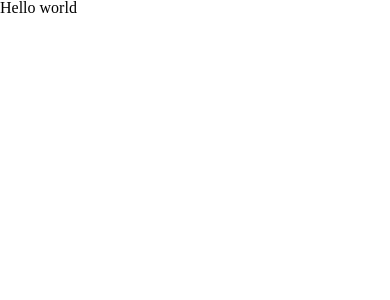
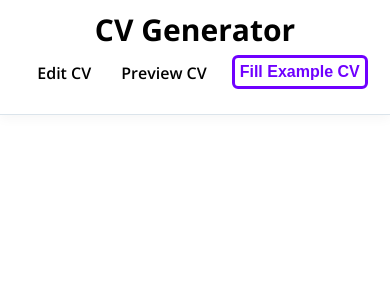
Before and after one commit to AndriiSalohub/cv-generator, a React (Vite) app: page / in a window 390 px wide. Shown: the top 300 px of the page. Built offline with nearby package versions, Linux system fonts and the light colour scheme.

Commit message:
Added responsive markup and styles for the header section and made it responsive.

```diff
--- a/src/App.jsx
+++ b/src/App.jsx
@@ -1,7 +1,9 @@
+import Header from "./components/Header";
+
 function App() {
   return (
     <>
-      <h1>Hello world</h1>
+      <Header />
     </>
   );
 }
--- /dev/null
+++ b/src/components/Header.jsx
@@ -0,0 +1,26 @@
+import "../styles/Header.scss";
+
+const Header = () => {
+  return (
+    <header className="header">
+      <h1 className="header__title">
+        <a href="">CV Generator</a>
+      </h1>
+      <nav className="header__navigation">
+        <ul className="header__navigation-menu">
+          <li className="header__navigation-item">
+            <a href="">Edit CV</a>
+          </li>
+          <li className="header__navigation-item">
+            <a href="">Preview CV</a>
+          </li>
+          <li className="header__navigation-item">
+            <button className="header__upload-btn">Fill Example CV</button>
+          </li>
+        </ul>
+      </nav>
+    </header>
+  );
+};
+
+export default Header;
--- a/src/main.jsx
+++ b/src/main.jsx
@@ -1,6 +1,7 @@
 import React from "react";
 import ReactDOM from "react-dom/client";
 import App from "./App.jsx";
+import "./styles/styles.scss";
 
 ReactDOM.createRoot(document.getElementById("root")).render(
   <React.StrictMode>
--- /dev/null
+++ b/src/styles/Header.scss
@@ -0,0 +1,113 @@
+@import "./styles.scss";
+
+.header {
+  display: flex;
+  justify-content: space-between;
+  align-items: center;
+  padding: 20px 120px;
+  background-color: #fff;
+  border-bottom: 1px solid #dbe4eb;
+  box-shadow: 0 5px 10px rgba(0, 0, 0, 0.03);
+
+  &__title {
+    font-size: 40px;
+    font-weight: 700;
+    cursor: pointer;
+
+    & a {
+      color: #000;
+      text-decoration: none;
+    }
+  }
+
+  &__navigation {
+    &-menu {
+      display: flex;
+      align-items: center;
+      text-align: center;
+    }
+
+    &-item,
+    &-item button,
+    &-item a {
+      padding: 10px;
+      font-weight: 600;
+      font-size: 18px;
+      transition: all 0.3s ease-in-out;
+    }
+
+    &-item {
+      & a {
+        color: #000;
+        text-decoration: none;
+      }
+
+      &:last-child {
+        padding-right: 0;
+      }
+    }
+  }
+
+  &__upload-btn {
+    color: $main-color;
+    padding: 10px 20px;
+    background-color: transparent;
+    border: 3px solid $main-color;
+    border-radius: 6px;
+  }
+}
+
+@media (hover: hover) {
+  .header__navigation-item a:hover {
+    color: $main-color;
+  }
+
+  .header__navigation-item button:hover {
+    color: white;
+    background-color: $main-color;
+  }
+}
+
+@media (hover: none) {
+  .header__navigation-item a:active {
+    color: $main-color;
+  }
+
+  .header__navigation-item button:active {
+    color: white;
+    background-color: $main-color;
+  }
+}
+
+@media (max-width: 1024px) {
+  .header {
+    padding: 20px 60px;
+
+    &__title {
+      font-size: 30px;
+    }
+
+    &__navigation {
+
+      &-item a,
+      &-item button {
+        font-size: 16px;
+      }
+    }
+  }
+}
+
+@media (max-width: 768px) {
+  .header {
+    padding: 15px 0px;
+    flex-direction: column;
+
+    &__navigation {
+
+      &-item a,
+      &-item button {
+        padding: 5px;
+      }
+    }
+  }
+}
--- /dev/null
+++ b/src/styles/styles.scss
@@ -0,0 +1,7 @@
+@import url("https://fonts.googleapis.com/css2?family=Open+Sans:ital,wght@0,300..800;1,300..800&display=swap");
+
+$main-color: #6f00ff;
+
+body {
+  font-family: "Open Sans", sans-serif;
+}
```
